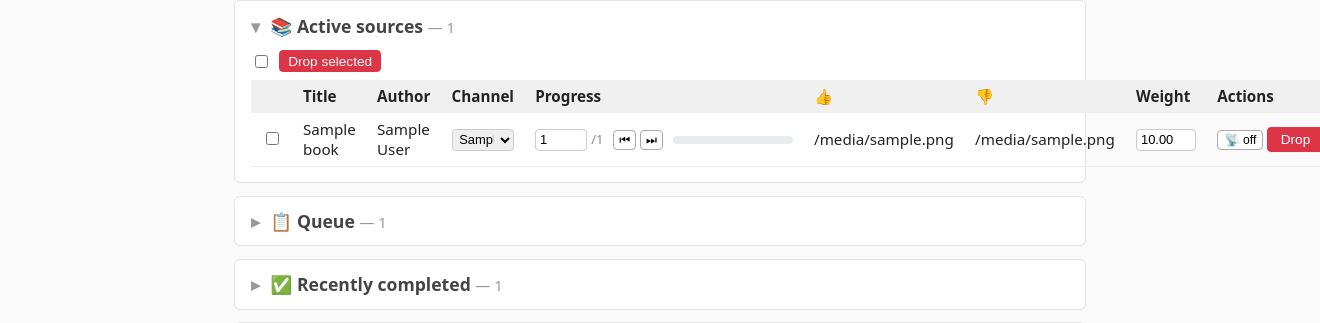
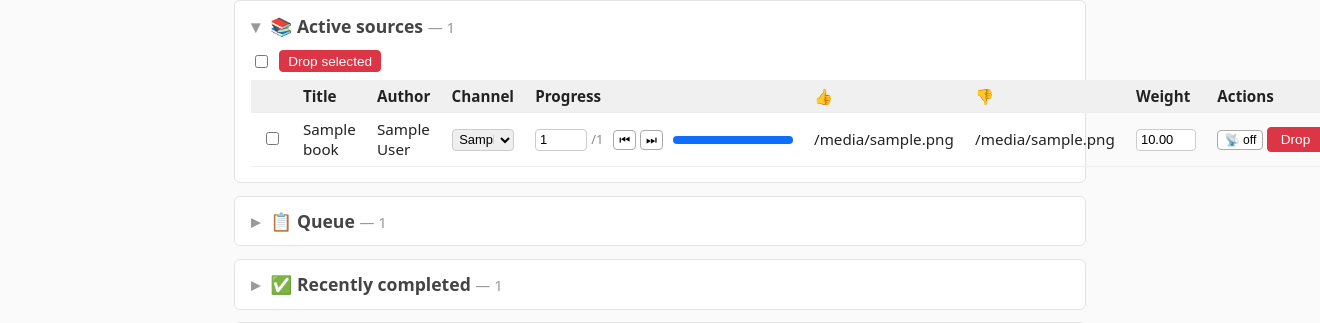
Before and after one commit to Similacrest/fic-beacon, a Python web app: template app/templates/admin/index.html in a window 1320 px wide. Shown: the part 835-1158 px from the top of the page. Run offline with Jinja, Linux system fonts and the light colour scheme; the template is opened without the code that fills it: most values are stand-ins (such as "Sample title", 1, 10 or a date in 2020); some libraries are stand-ins or nearby versions.

Commit message:
fix(admin): render the chapter-progress bar fill
.progress-bar-fill is a <span> (inline), so its width:% was ignored and the bar
always looked empty. display:block makes the fill honour its computed width.

Co-Authored-By: Claude Opus 4.8 <noreply@anthropic.com>

```diff
--- a/app/templates/base.html
+++ b/app/templates/base.html
@@ -63,7 +63,7 @@
       word-break: break-all;
     }
     .progress-bar-wrap { background: #e9ecef; border-radius: 4px; height: 8px; width: 120px; display: inline-block; vertical-align: middle; }
-    .progress-bar-fill { background: #0d6efd; height: 100%; border-radius: 4px; }
+    .progress-bar-fill { display: block; background: #0d6efd; height: 100%; border-radius: 4px; }
     details.section { border: 1px solid #e3e3e3; border-radius: 6px; background: #fff; margin: .8em 0; padding: 0 1em; }
     details.section > summary {
       cursor: pointer; font-size: 1.1em; font-weight: 600; color: #444;
```
